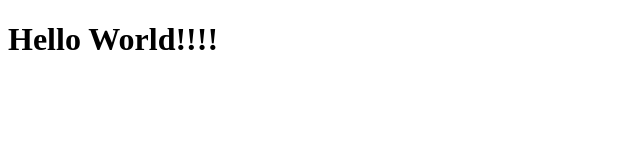
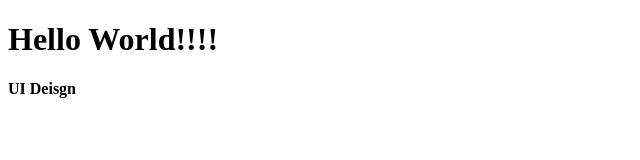
Before and after one commit to l0vemen0t/TestGit, a plain HTML site: page Index.html in a window 1280 px wide. Shown: the full height of the page, 0-640 px from the left. Drawn offline with Linux system fonts and the light colour scheme.

Commit message:
Add UI Design Text

```diff
--- a/Index.html
+++ b/Index.html
@@ -5,4 +5,5 @@
 </head>
 <body>
 	<h1>Hello World!!!!</h1>
+	<b>UI Deisgn</b>
 </body>
```
